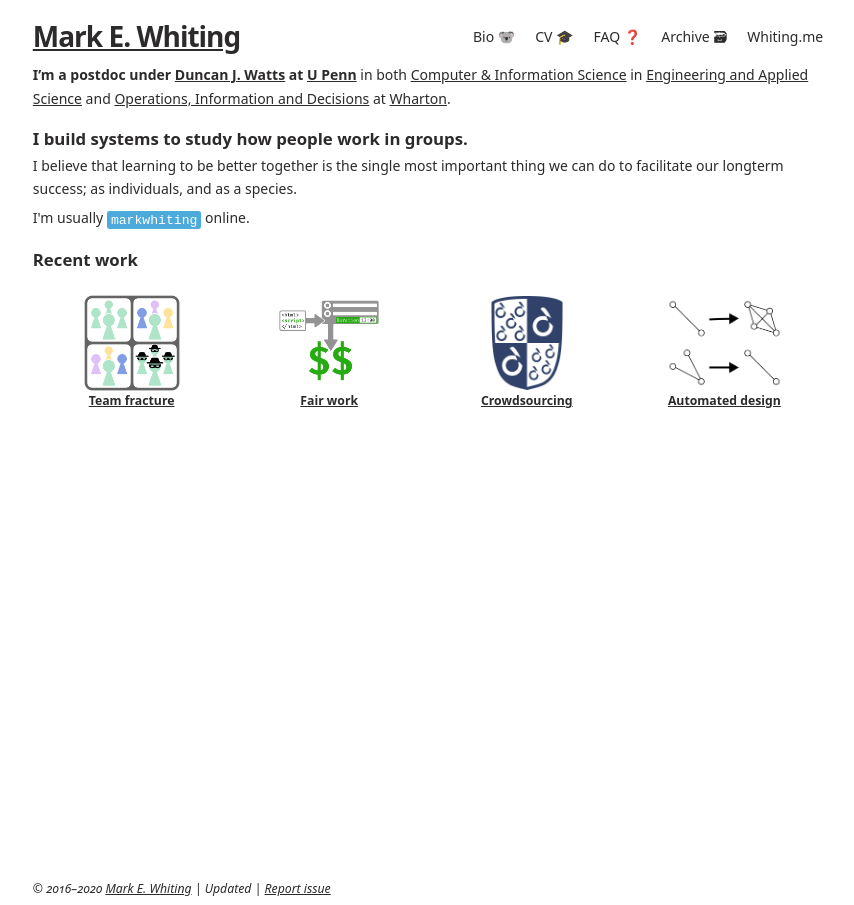
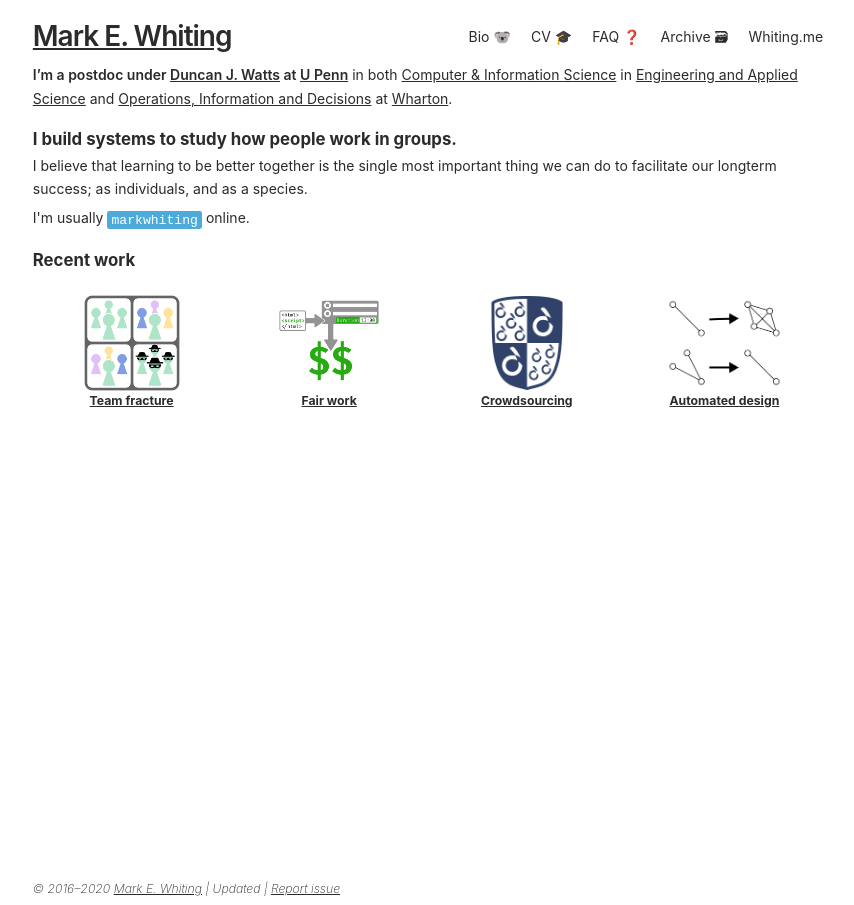
Before and after one commit to markwhiting/Whiting.me, a Jekyll site: the page built from index.md, in a window 1280 px wide. Shown: the whole page, without its empty margins (212-1066 px from the left). Built offline with Jekyll 4.4.1, drawn with Linux system fonts in a browser that asks for light colours.

Commit message:
Fixed font issue for Chromium browsers

```diff
--- a/_sass/minima.scss
+++ b/_sass/minima.scss
@@ -2,9 +2,8 @@
 
 // Define defaults for each variable.
 
-$base-font-family: system-ui, -apple-system, BlinkMacSystemFont, "Segoe UI",
-  "Roboto", "Oxygen", "Ubuntu", "Cantarell", "Fira Sans", "Droid Sans",
-  "Helvetica Neue", sans-serif !default;
+$base-font-family: -apple-system, "Helvetica Neue", system-ui, sans-serif !default;
+  // system-ui, -apple-system, BlinkMacSystemFont, "Segoe UI", "Roboto", "Oxygen", "Ubuntu", "Cantarell", "Fira Sans", "Droid Sans", "Helvetica Neue", sans-serif !default;
 $base-font-size: 14px !default;
 $base-font-weight: 400 !default;
 $light-font-weight: 200 !default;
```
